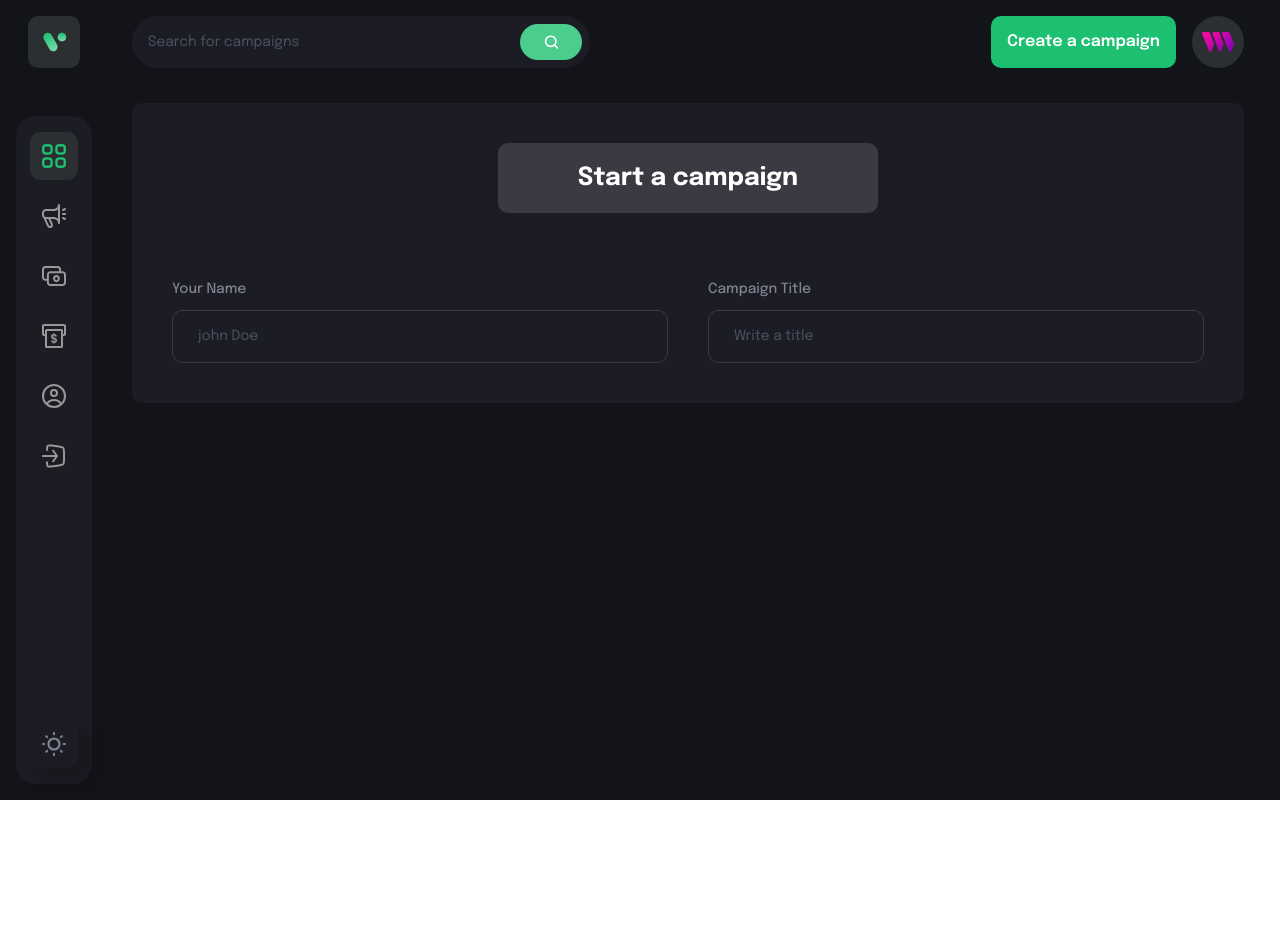
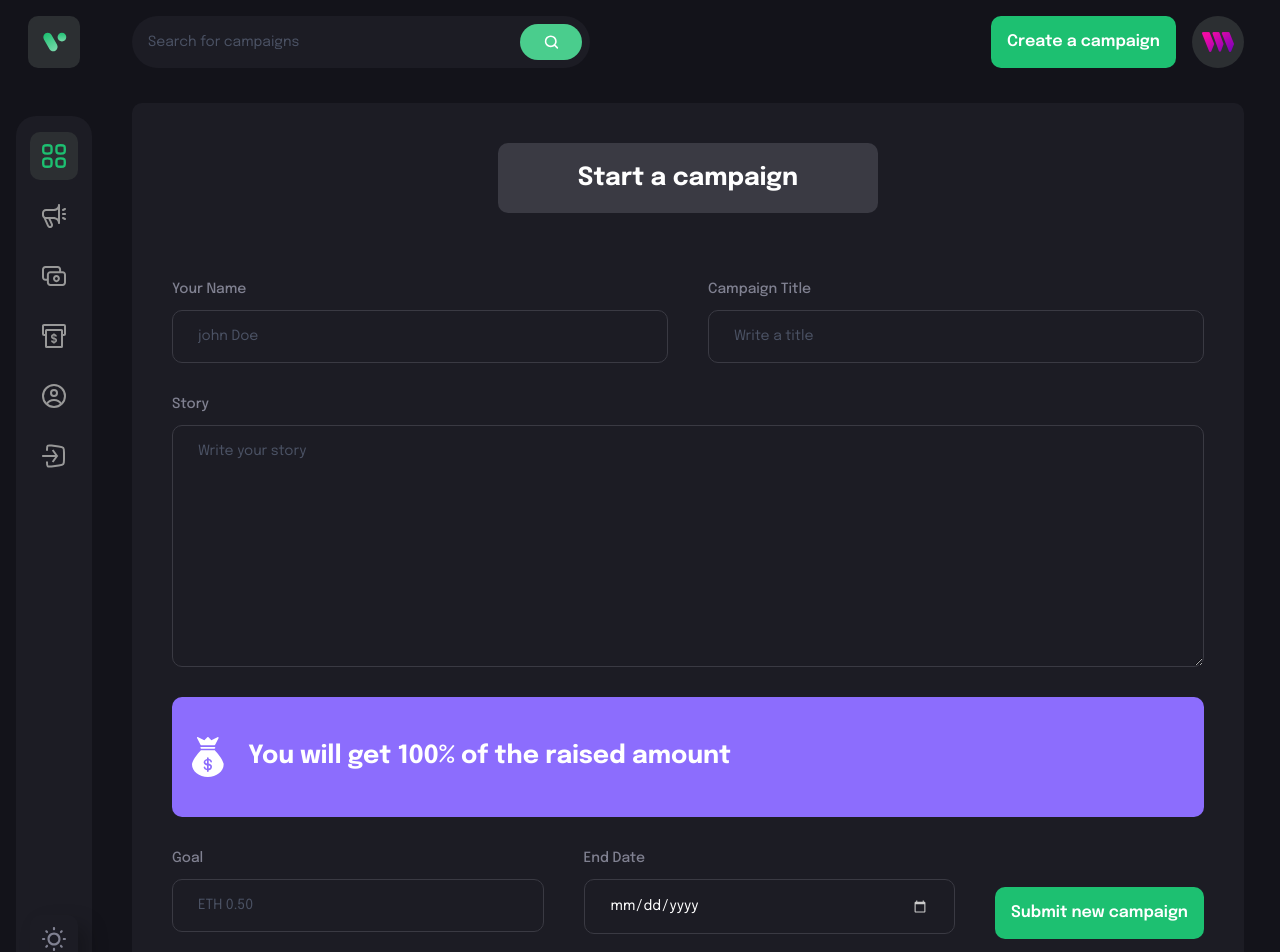
Before and after one commit to VishalTyagi098/Blockchain-CrowdFunding-App, a React (Vite) app in the folder client/: page /create-campaign in a window 1280 px wide. Shown: the top 952 px of the page. Before the commit the page ends 800 px from the top, so only its background shows below. Built offline with nearby package versions, Linux system fonts and the light colour scheme; what @thirdweb-dev/react would draw is missing.

Commit message:
createCampaign without logic

```diff
--- a/client/src/pages/CreateCampaign.jsx
+++ b/client/src/pages/CreateCampaign.jsx
@@ -52,6 +52,51 @@
             handleChange={() => {}}
           />
         </div>
+
+        <FormField
+          labelName="Story"
+          placeholder="Write your story"
+          isTextArea
+          value={form.description}
+          handleChange={() => {}}
+        />
+
+        {/* BANNER */}
+        <div className="w-full flex justify-start items-center p-4 bg-[#8c6dfd] h-[120px] rounded-[10px]">
+          <img
+            src={money}
+            alt="money"
+            className="w-[40px] h-[40px] object-contain"
+          />
+          <h4 className="font-epilogue font-bold text-[25px] text-white ml-[20px]">
+            You will get 100% of the raised amount
+          </h4>
+        </div>
+
+        <div className="flex flex-wrap gap-[40px]">
+          <FormField
+            labelName="Goal"
+            placeholder="ETH 0.50"
+            inputType="Text"
+            value={form.target}
+            handleChange={() => {}}
+          />
+          <FormField
+            labelName="End Date"
+            placeholder="End Date"
+            inputType="date"
+            value={form.deadline}
+            handleChange={() => {}}
+          />
+
+          <div className="flex justify-center items-center mt-[40px]">
+            <CustomButton
+              btnType="submit"
+              title="Submit new campaign"
+              styles="bg-[#1dc071]"
+            />
+          </div>
+        </div>
       </form>
     </div>
   );
```
